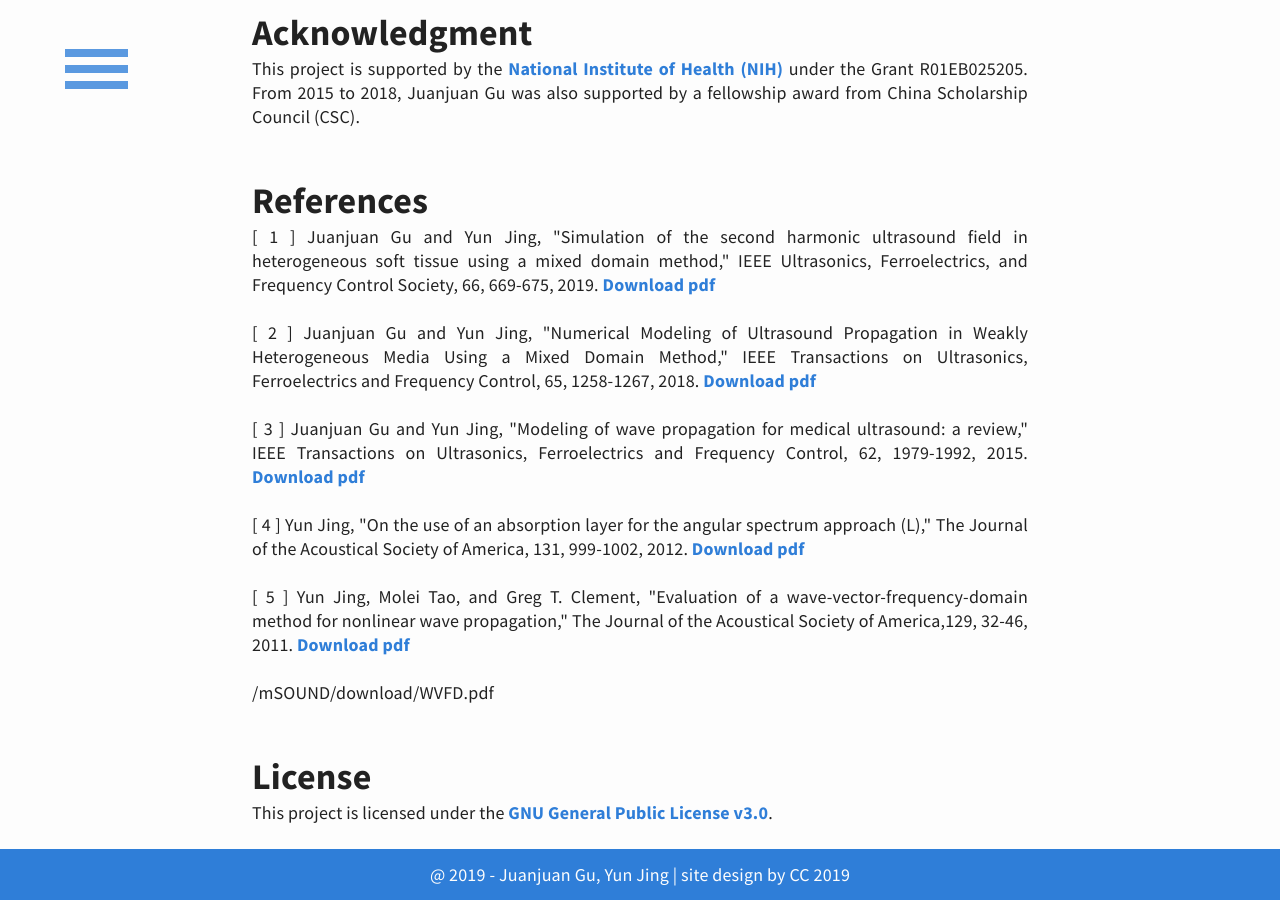
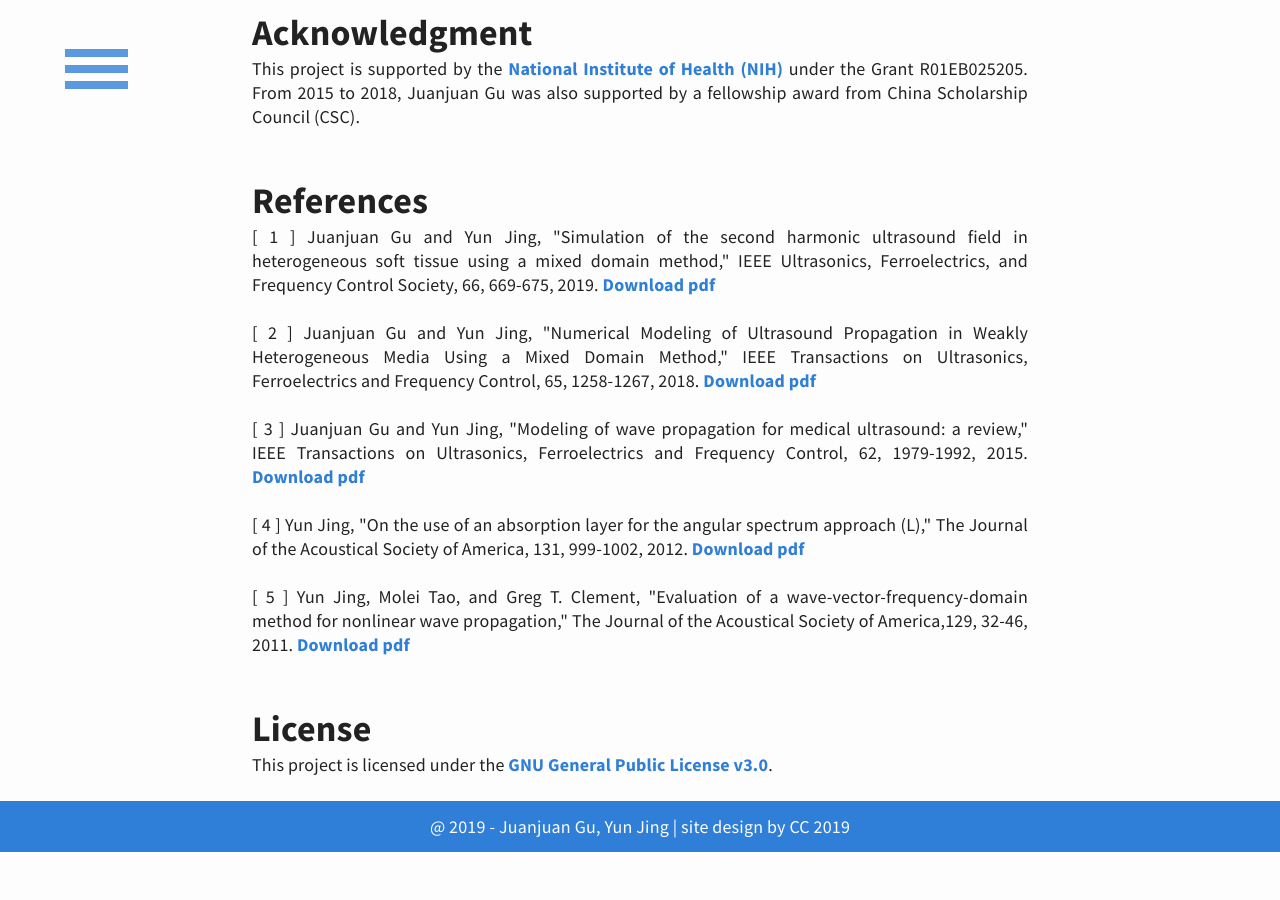
Before and after one commit to m-SOUND/mSOUND, a Jekyll site: the page built from home.md, in a window 1280 px wide and 900 px high, scrolled down 802 px. Built offline with Jekyll 4.4.1, drawn with Linux system fonts in a browser that asks for light colours; after the commit the page ends 1654 px from its top, so only the background shows below that.

Commit message:
Update home.md

```diff
--- a/home.md
+++ b/home.md
@@ -24,7 +24,6 @@ This project is supported by the [National Institute of Health (NIH)](https://ww
 <p>[ 4 ] Yun Jing, "On the use of an absorption layer for the angular spectrum approach (L)," The Journal of the Acoustical Society of America, 131, 999-1002, 2012. <a href="https://github.com/MDM-series/MDM/tree/master/download/Absorption_layer.pdf" download="Absorption_layer.pdf">Download pdf</a></p>
 
 <p>[ 5 ] Yun Jing, Molei Tao, and Greg T. Clement, "Evaluation of a wave-vector-frequency-domain method for nonlinear wave propagation," The Journal of the Acoustical Society of America,129, 32-46, 2011. <a href="/mSOUND/download/WVFD.pdf" download="WVFD.pdf">Download pdf</a></p>
-/mSOUND/download/WVFD.pdf
 
 ## License
 This project is licensed under the [GNU General Public License v3.0](https://www.gnu.org/licenses/gpl-3.0.txt).
```
